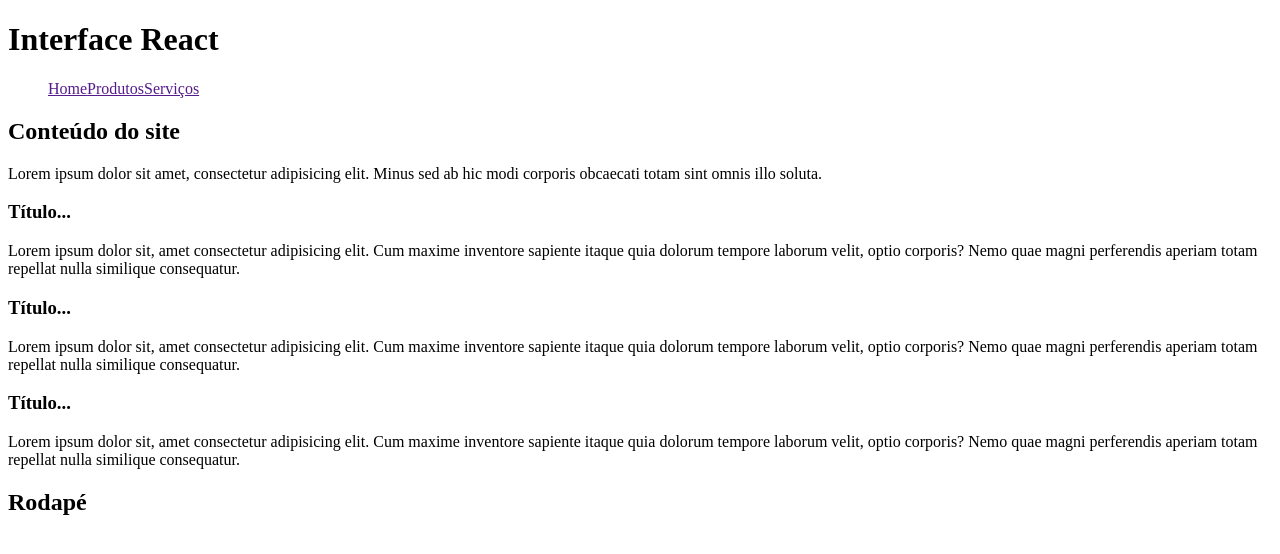
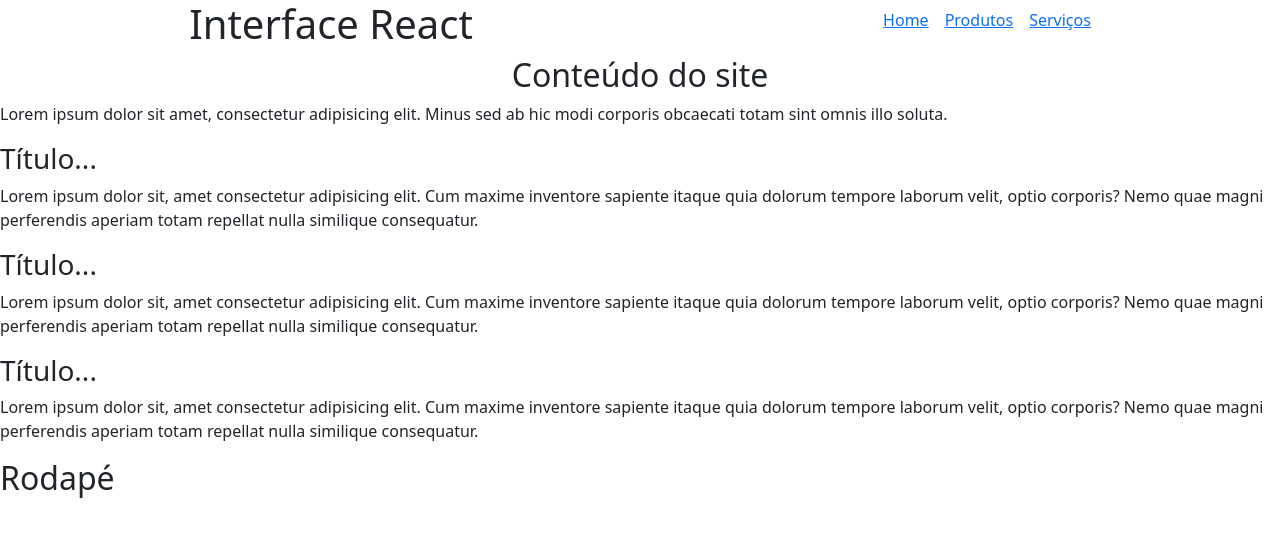
Before and after one commit to Adriel21/meu-app, a React (Create React App) app: page / in a window 1280 px wide. Shown: the top 554 px of the page. Built offline with nearby package versions, Linux system fonts and the light colour scheme.

Commit message:
Estilização com React Bootstrap

```diff
--- a/package.json
+++ b/package.json
@@ -6,7 +6,9 @@
     "@testing-library/jest-dom": "^5.16.5",
     "@testing-library/react": "^13.4.0",
     "@testing-library/user-event": "^13.5.0",
+    "bootstrap": "^5.2.2",
     "react": "^18.2.0",
+    "react-bootstrap": "^2.5.0",
     "react-dom": "^18.2.0",
     "react-scripts": "5.0.1"
   },
--- a/src/App.jsx
+++ b/src/App.jsx
@@ -1,6 +1,8 @@
 import Cabecalho from "./components/layout/Cabecalho";
 import Conteudo from "./components/layout/Conteudo";
 import Rodape from "./components/layout/Rodape";
+import 'bootstrap/dist/css/bootstrap.min.css';
+
 
 // As funções que vão funcionar como componentes e, arquivos também, devem começar com letra maíuscula
 
--- a/src/components/Menu.jsx
+++ b/src/components/Menu.jsx
@@ -1,7 +1,7 @@
 const Menu = () => {
     return(
         <nav>
-          <ul>
+          <ul class="d-flex gap-3 align-middle">
             <a href="">Home</a>
             <a href="">Produtos</a>
             <a href="">Serviços</a>
--- a/src/components/layout/Cabecalho.jsx
+++ b/src/components/layout/Cabecalho.jsx
@@ -1,8 +1,9 @@
 import Menu from "../Menu";
+// import * as React from 'react';
 
 const Cabecalho = () => {
     return(
-        <header>
+        <header class="d-flex justify-content-around align-items-center">
         <h1>Interface React</h1>
         <Menu/>
       </header>
--- a/src/components/layout/Conteudo.jsx
+++ b/src/components/layout/Conteudo.jsx
@@ -5,7 +5,7 @@ return (
     <main>
     <section>
       {/* comentário no jsx */}
-      <h2>Conteúdo do site</h2>
+      <h2 class="text-center">Conteúdo do site</h2>
       <p>Lorem ipsum dolor sit amet, consectetur adipisicing elit. Minus sed ab hic modi corporis obcaecati totam sint omnis illo soluta.</p>
 
      <Artigo/>
```
Also changed, not shown: 1 other file (tests, documents, lock files or other folders).
